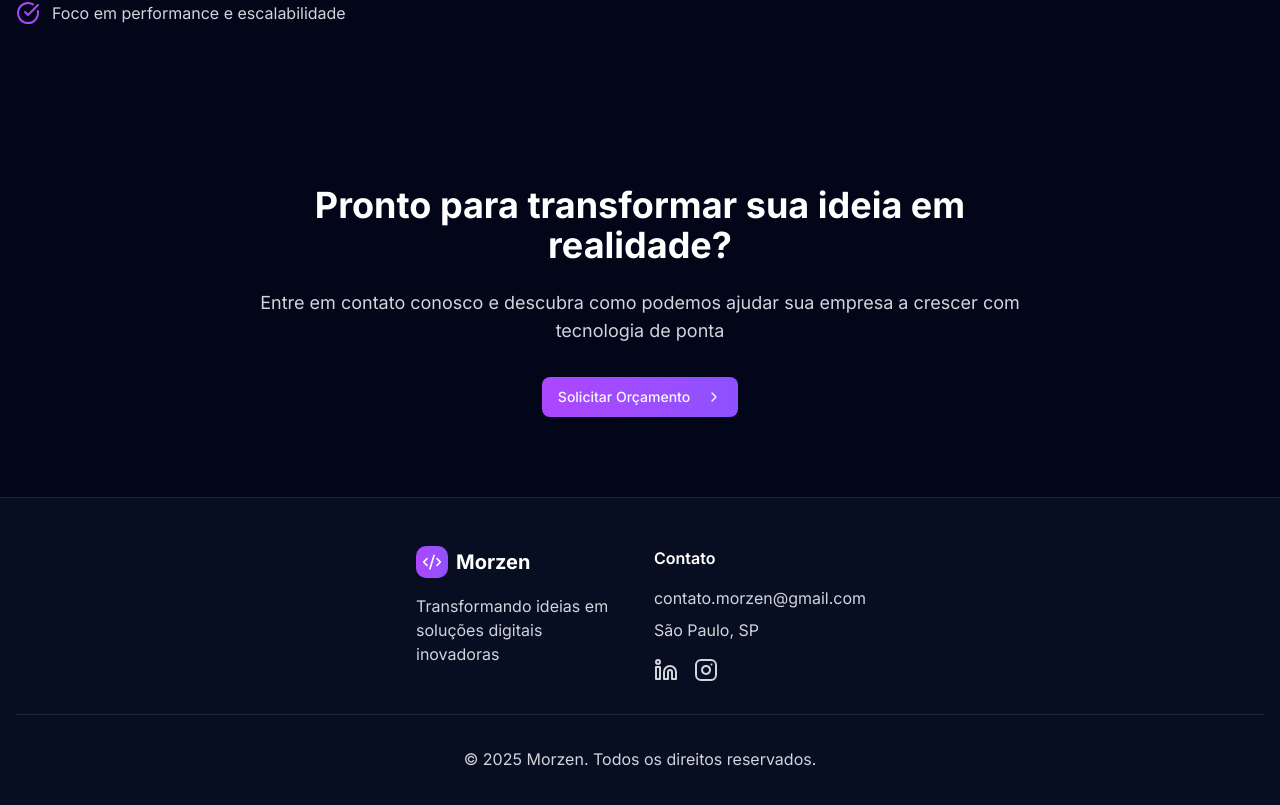
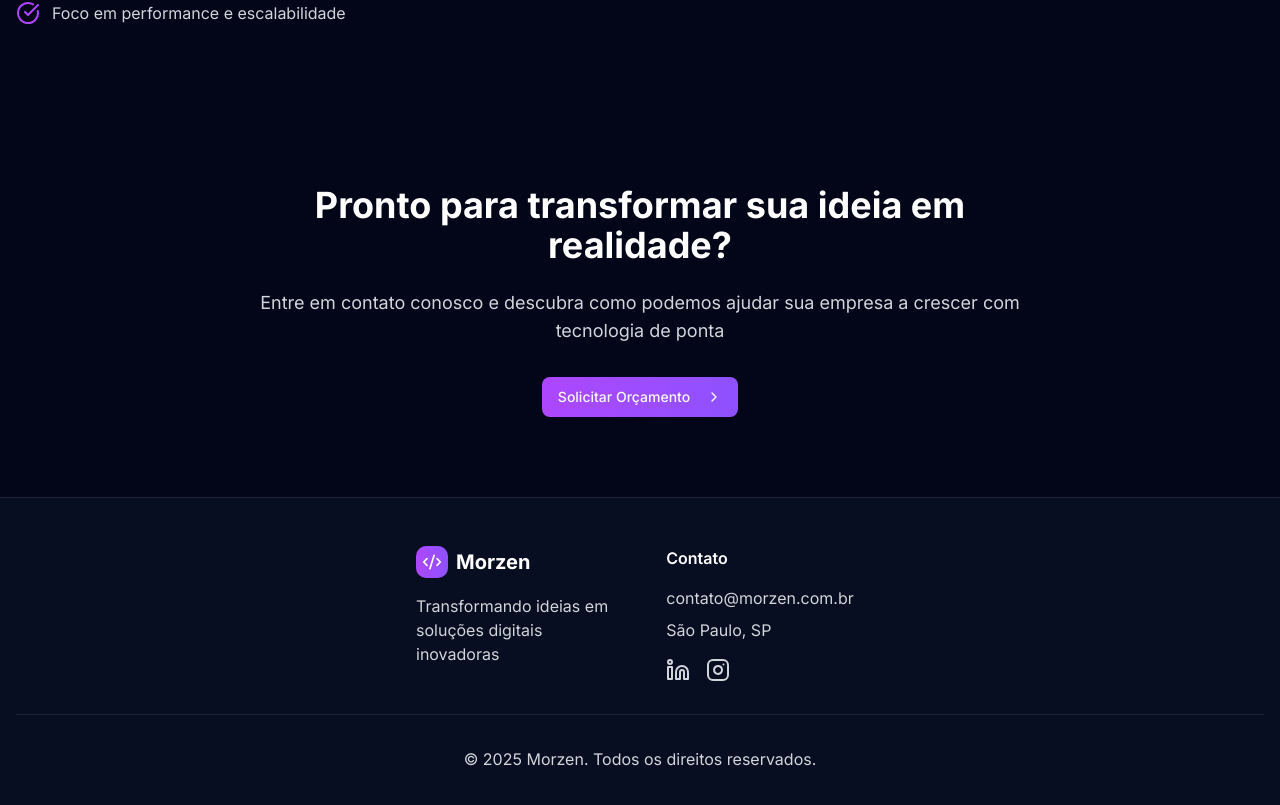
Before and after one commit to jeanpatrickm/Morzen, a Next.js app: page / in a window 1280 px wide. Shown: the part 2116-2921 px from the top of the page. Built offline with nearby package versions, Linux system fonts and the light colour scheme.

Commit message:
refactor: new email domain

```diff
--- a/src/app/(public)/(home)/_components/footer.tsx
+++ b/src/app/(public)/(home)/_components/footer.tsx
@@ -26,7 +26,7 @@ export function Footer() {
               Contato
             </h3>
             <ul className="space-y-2 text-gray-600 dark:text-gray-300">
-              <li>contato.morzen@gmail.com</li>
+              <li>contato@morzen.com.br</li>
               <li>São Paulo, SP</li>
             </ul>
             <div className="flex justify-center md:justify-start space-x-4 mt-4">
```
